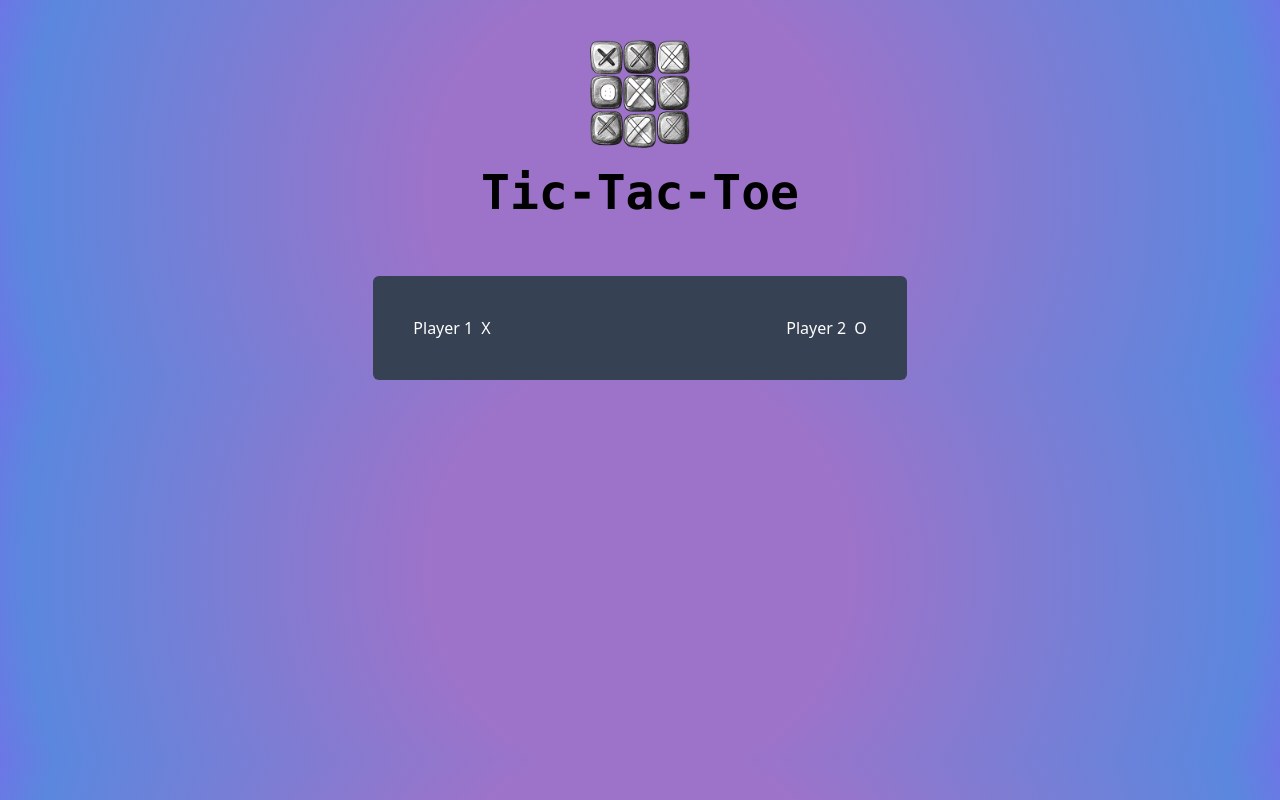
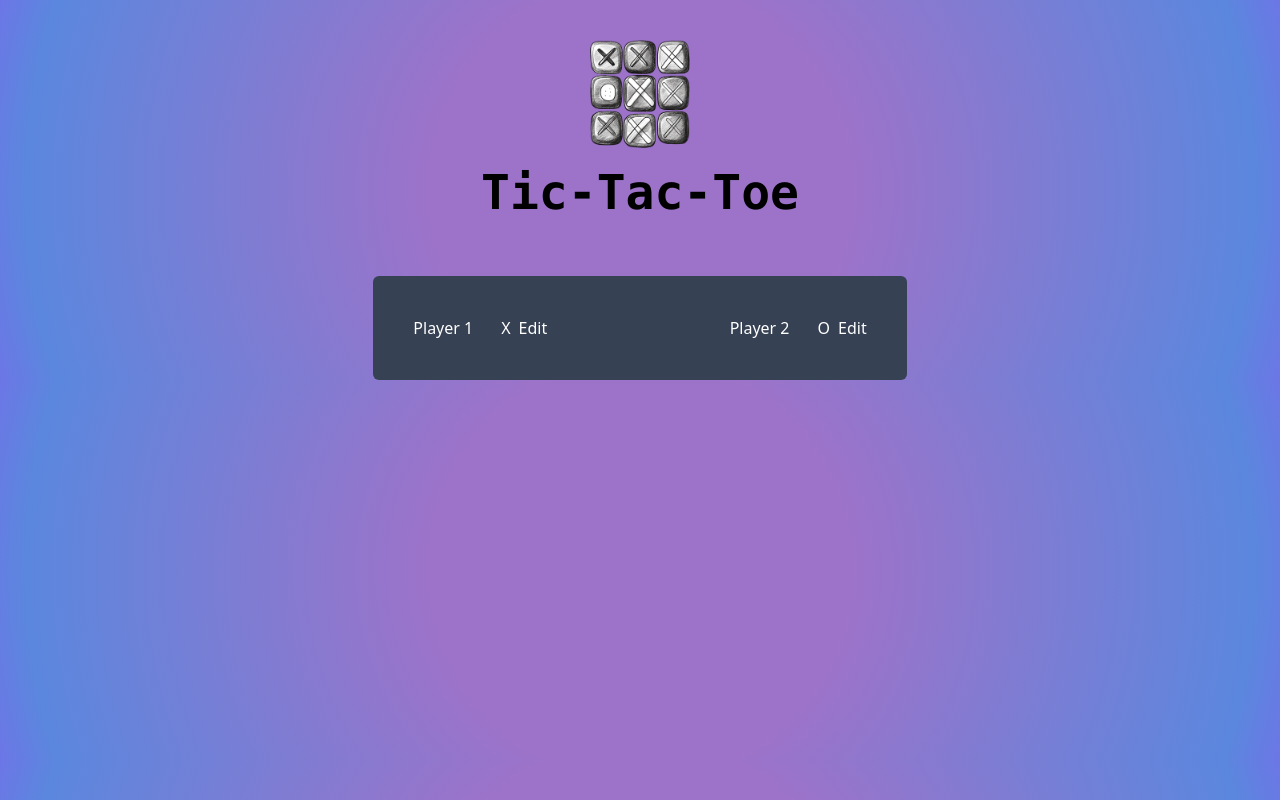
Before and after one commit to sahilstha123/udemy-react-practices, a React (Vite) app in the folder Tic-Tac-Toe/: page / in a window 1280 px wide. Built offline with nearby package versions, Linux system fonts and the light colour scheme.

Commit message:
button added

```diff
--- a/Tic-Tac-Toe/src/components/Main.jsx
+++ b/Tic-Tac-Toe/src/components/Main.jsx
@@ -7,12 +7,18 @@ const Main = () => {
         <div className="bg-gray-700 w-11/12 sm:w-8/12 md:w-6/12 lg:w-5/12 text-white p-10 rounded-md">
           <ol className="flex justify-between">
             <li className="flex gap-2">
-              <span>Player 1</span>
-              <span>X</span>
+              <span className="flex gap-7">
+                <span>Player 1</span>
+                <span>X</span>
+              </span>
+              <button>Edit</button>
             </li>
             <li className="flex gap-2">
-              <span>Player 2</span>
-              <span>O</span>
+              <span className="flex gap-7">
+                <span>Player 2</span>
+                <span>O</span>
+              </span>
+              <button>Edit</button>
             </li>
           </ol>
         </div>
```
